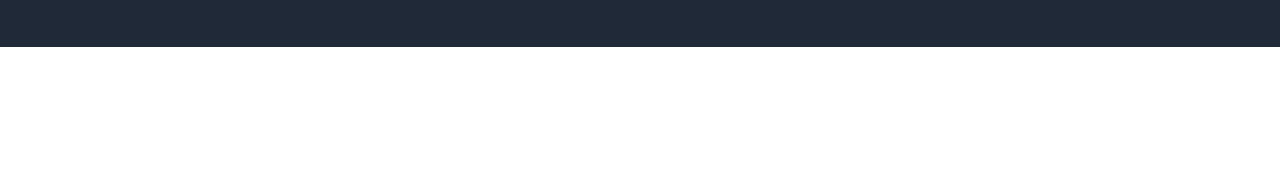
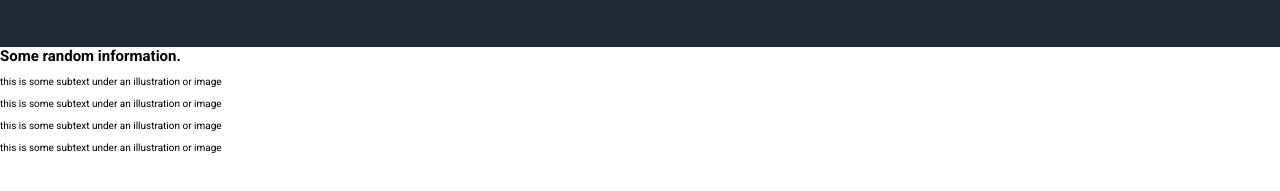
Before and after one commit to ColbyCabrera/odin-landing-page, a plain HTML site: page index.html in a window 1280 px wide. Shown: the part 403-594 px from the top of the page. Drawn offline with Linux system fonts and the light colour scheme.

Commit message:
Create information section html

```diff
--- a/index.html
+++ b/index.html
@@ -44,6 +44,35 @@
         </div>
     </header>
 
+    <section class="info">
+        <h2>Some random information.</h2>
+        <div class="info-blocks">
+            <div class="info-block">
+                <div class="info-image">
+                    <img src="#" alt="">
+                </div>
+                <p>this is some subtext under an illustration or image</p>
+            </div>
+            <div class="info-block">
+                <div class="info-image">
+                    <img src="#" alt="">
+                </div>
+                <p>this is some subtext under an illustration or image</p>
+            </div>
+            <div class="info-block">
+                <div class="info-image">
+                    <img src="#" alt="">
+                </div>
+                <p>this is some subtext under an illustration or image</p>
+            </div>
+            <div class="info-block">
+                <div class="info-image">
+                    <img src="#" alt="">
+                </div>
+                <p>this is some subtext under an illustration or image</p>
+            </div>
+        </div>
+    </section>
 
 </body>
 
```
